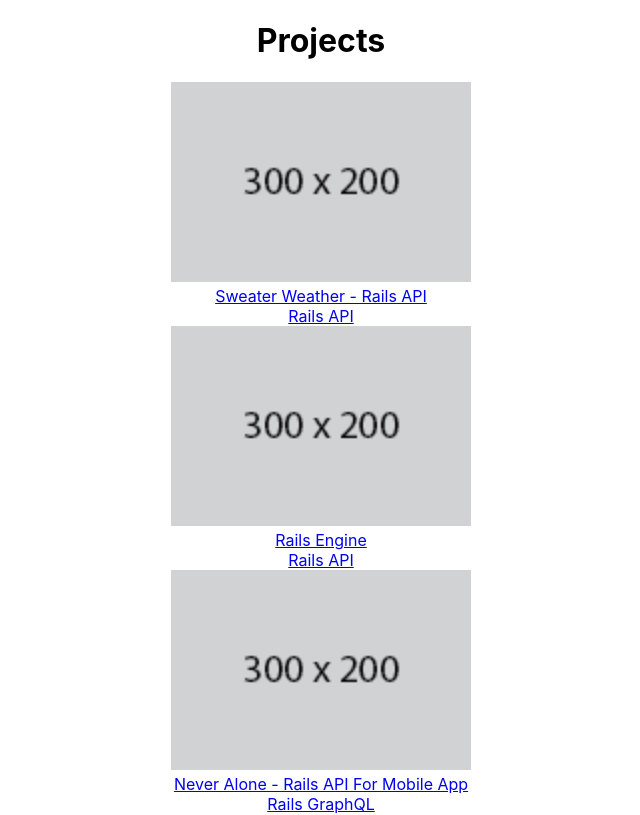
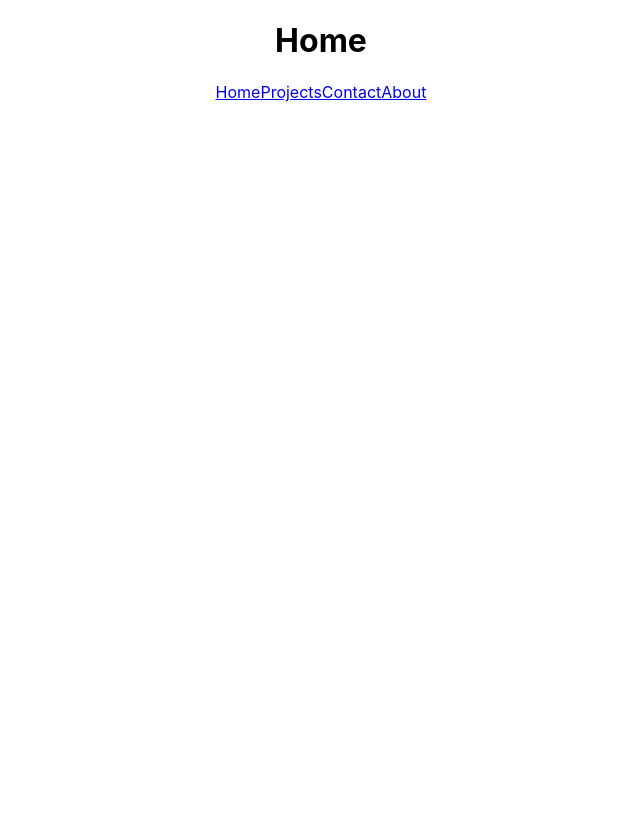
Before and after one commit to nicorithner/nico-site, a React (Create React App) app: page / in a window 1280 px wide. Shown: the top 815 px of the page, without its empty margins (319-959 px from the left). Built offline with nearby package versions, Linux system fonts and the light colour scheme.

Commit message:
Add Home component

```diff
--- a/src/App.js
+++ b/src/App.js
@@ -1,6 +1,6 @@
 import React from 'react';
-import logo from './logo.svg';
 import { BrowserRouter, Route, Link } from 'react-router-dom';
+import Home from './components/home/Home.js';
 import Projects from './components/projects/Projects.js';
 import Contact from './components/contact/Contact.js';
 import About from './components/about/About.js';
@@ -10,14 +10,15 @@ function App() {
   return (
     <BrowserRouter>
       <div className="App">
-        <Route exact path="/" component={Projects} />
+        <Route exact path="/" component={Home} />
+        <Route exact path="/projects" component={Projects} />
         <Route path="/contact" component={Contact} />
         <Route path="/about" component={About} />
 
         <div className="navigation">
-          <img src={logo} className="logo-image" alt="Logo Image" />
           <div className="navigation-sub">
-          <Link to="/" className="item">Projects</Link>
+          <Link to="/" className="item">Home</Link>
+          <Link to="/projects" className="item">Projects</Link>
           <Link to="/contact" className="item">Contact</Link>
           <Link to="/about" className="item">About</Link>
 
--- /dev/null
+++ b/src/components/home/Home.js
@@ -0,0 +1,11 @@
+import React from "react"
+
+function Home(props) {
+  return (
+    <div>
+      <h1>Home</h1>
+    </div>
+  )
+}
+
+export default Home;
```
